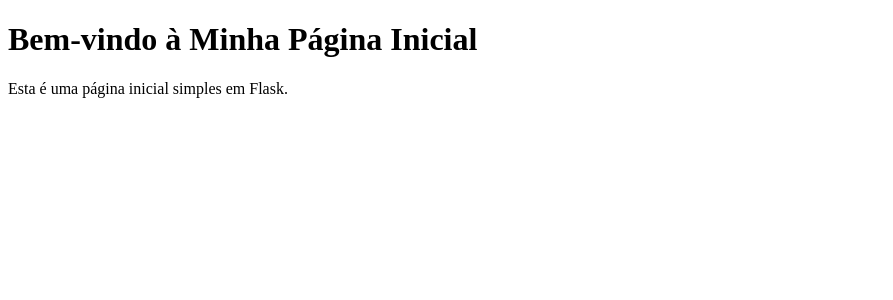
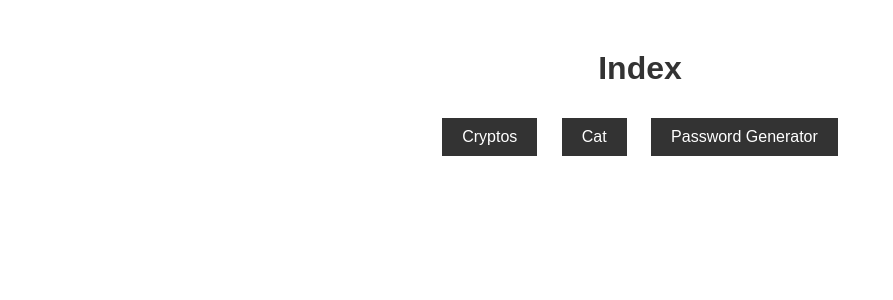
Before and after one commit to CodeAkinori/RandomFlaskSite, a Flask app: page / in a window 1280 px wide. Shown: the top 300 px of the page, without its empty margins (0-893 px from the left). Run offline with Flask 3, Linux system fonts and the light colour scheme.

Commit message:
Password update!

```diff
--- a/app.py
+++ b/app.py
@@ -1,5 +1,7 @@
-from flask import Flask, render_template
+from flask import Flask, render_template, request
 import requests
+import random
+import string
 
 app = Flask(__name__)
 
@@ -32,5 +34,30 @@ def cat():
 
     return render_template('cat.html', cat_url=cat_url)
 
+
+@app.route('/password-generator', methods=['GET', 'POST'])
+def password_generator():
+    if request.method == 'POST':
+        length = int(request.form.get('length'))
+        uppercase = 'uppercase' in request.form
+        lowercase = 'lowercase' in request.form
+        digits = 'digits' in request.form
+        special_chars = 'special_chars' in request.form
+
+        chars = ''
+        if uppercase:
+            chars += string.ascii_uppercase
+        if lowercase:
+            chars += string.ascii_lowercase
+        if digits:
+            chars += string.digits
+        if special_chars:
+            chars += string.punctuation
+
+        password = ''.join(random.choice(chars) for _ in range(length))
+        return render_template('password.html', password=password)
+
+    return render_template('password_generator.html')
+
 if __name__ == '__main__':
     app.run()
--- a/templates/index.html
+++ b/templates/index.html
@@ -1,10 +1,39 @@
 <!DOCTYPE html>
 <html>
 <head>
-    <title>Minha Página Inicial</title>
+    <title>Index</title>
+    <style>
+        body {
+            font-family: Arial, sans-serif;
+            text-align: center;
+            margin-top: 50px;
+        }
+
+        h1 {
+            color: #333;
+        }
+
+        .button {
+            display: inline-block;
+            padding: 10px 20px;
+            font-size: 16px;
+            background-color: #333;
+            color: #fff;
+            border: none;
+            cursor: pointer;
+            margin: 10px;
+            text-decoration: none;
+        }
+
+        .button:hover {
+            background-color: #555;
+        }
+    </style>
 </head>
 <body>
-    <h1>Bem-vindo à Minha Página Inicial</h1>
-    <p>Esta é uma página inicial simples em Flask.</p>
+    <h1>Index</h1>
+    <a href="/cryptos" class="button">Cryptos</a>
+    <a href="/cat" class="button">Cat</a>
+    <a href="/password-generator" class="button">Password Generator</a>
 </body>
 </html>
```
Also changed, not shown: templates/password.html (added, +28 -0 lines), templates/password_generator.html (added, +66 -0 lines).
